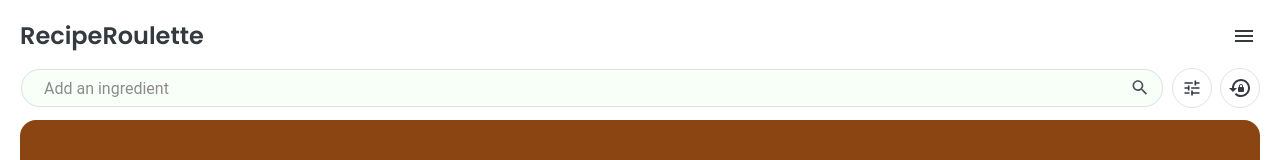
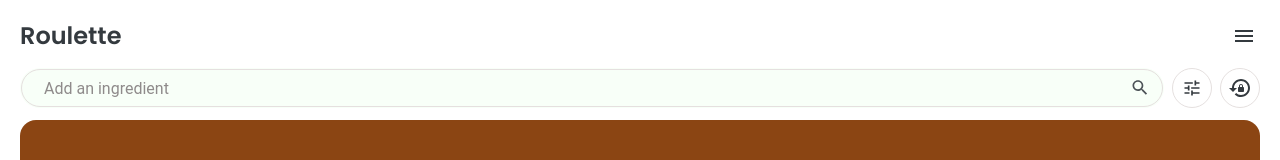
Before and after one commit to develhope/FS25-Team2-Project4, a React (Vite) app in the folder recipe-roulette.js/: page /discovery in a window 1280 px wide. Shown: the top 160 px of the page. Built offline with nearby package versions, Linux system fonts and the light colour scheme; a web font is replaced by a local one.

Commit message:
minor changes

```diff
--- a/recipe-roulette.js/src/components/Header/Header.jsx
+++ b/recipe-roulette.js/src/components/Header/Header.jsx
@@ -17,7 +17,7 @@ export function Header({ handleMenuToggle, handleSidebarToggle, handleRecipesSid
                 setTitle("Welcome!")
                 break
             case "/discovery":
-                setTitle("RecipeRoulette")
+                setTitle("Roulette")
                 break
             case "/favorited":
                 setTitle("Favorited")
--- a/recipe-roulette.js/src/components/SideMenu/SideMenu.jsx
+++ b/recipe-roulette.js/src/components/SideMenu/SideMenu.jsx
@@ -1,13 +1,13 @@
 import { MaterialSymbol } from "react-material-symbols"
 import { NavigationLink } from "./NavigationLink/NavigationLink"
 
-import ExploreOutlinedIcon from "@mui/icons-material/ExploreOutlined"
 import BookmarksOutlinedIcon from "@mui/icons-material/BookmarksOutlined"
 import SettingsOutlinedIcon from "@mui/icons-material/SettingsOutlined"
 import LoginOutlinedIcon from "@mui/icons-material/LoginOutlined"
 import AppRegistrationOutlinedIcon from "@mui/icons-material/AppRegistrationOutlined"
 import MenuBookOutlinedIcon from "@mui/icons-material/MenuBookOutlined"
 import MenuOpenOutlinedIcon from "@mui/icons-material/MenuOpenOutlined"
+import AutorenewIcon from '@mui/icons-material/Autorenew';
 
 import classes from "./SideMenu.module.scss"
 
@@ -30,9 +30,9 @@ export function SideMenu({ handleMenuToggle, menuState = false, path = "/" }) {
                     <NavigationLink
                         path={path}
                         handleMenuToggle={handleMenuToggle}
-                        label="Discovery"
+                        label="Roulette"
                         destination="/discovery"
-                        icon={<ExploreOutlinedIcon fontSize="small" />}
+                        icon={<AutorenewIcon fontSize="small" />}
                     />
                     <NavigationLink
                         path={path}
```
